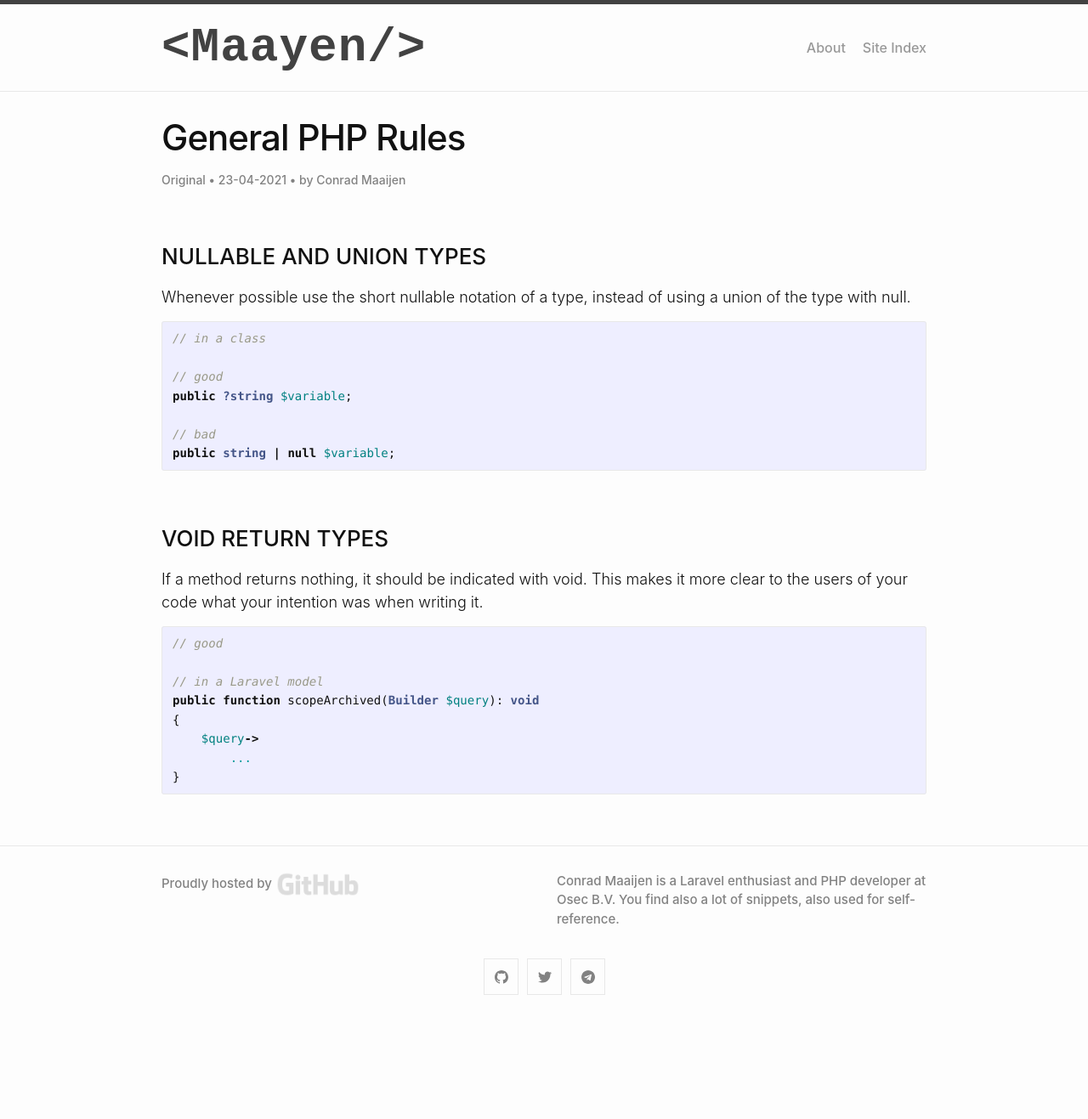
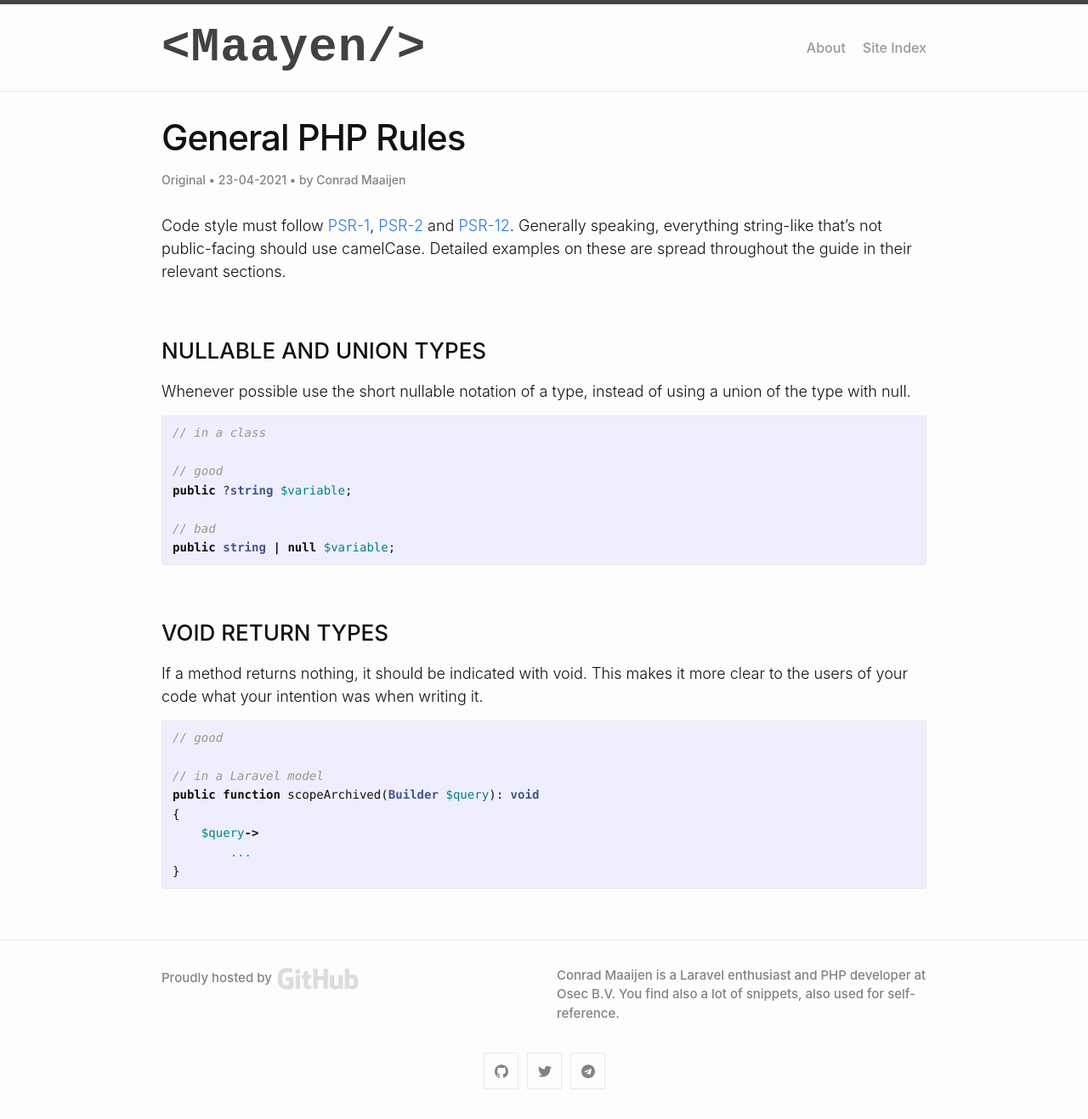
Before and after one commit to ConradMaaijen/conradmaayen.github.io, a Jekyll site: the page built from _posts/2021-04-23-php-rules.md, in a window 1280 px wide. Shown: the whole page at 85% size. Built offline with Jekyll 4.4.1, drawn with Linux system fonts in a browser that asks for light colours; before the commit the page ends 1206 px from its top, so only the background shows below that.

Commit message:
update php-rules.md

```diff
--- a/_posts/2021-04-23-php-rules.md
+++ b/_posts/2021-04-23-php-rules.md
@@ -4,6 +4,10 @@ title: "General PHP Rules"
 categories: original
 author: "Conrad Maaijen"
 ---
+
+Code style must follow [PSR-1](http://www.php-fig.org/psr/psr-1/), [PSR-2](http://www.php-fig.org/psr/psr-2/) and [PSR-12](https://www.php-fig.org/psr/psr-12/). Generally speaking, everything string-like that's not public-facing should use camelCase. Detailed examples on these are spread throughout the guide in their relevant sections.
+
+<!--more-->
 
 ### NULLABLE AND UNION TYPES
 
```
